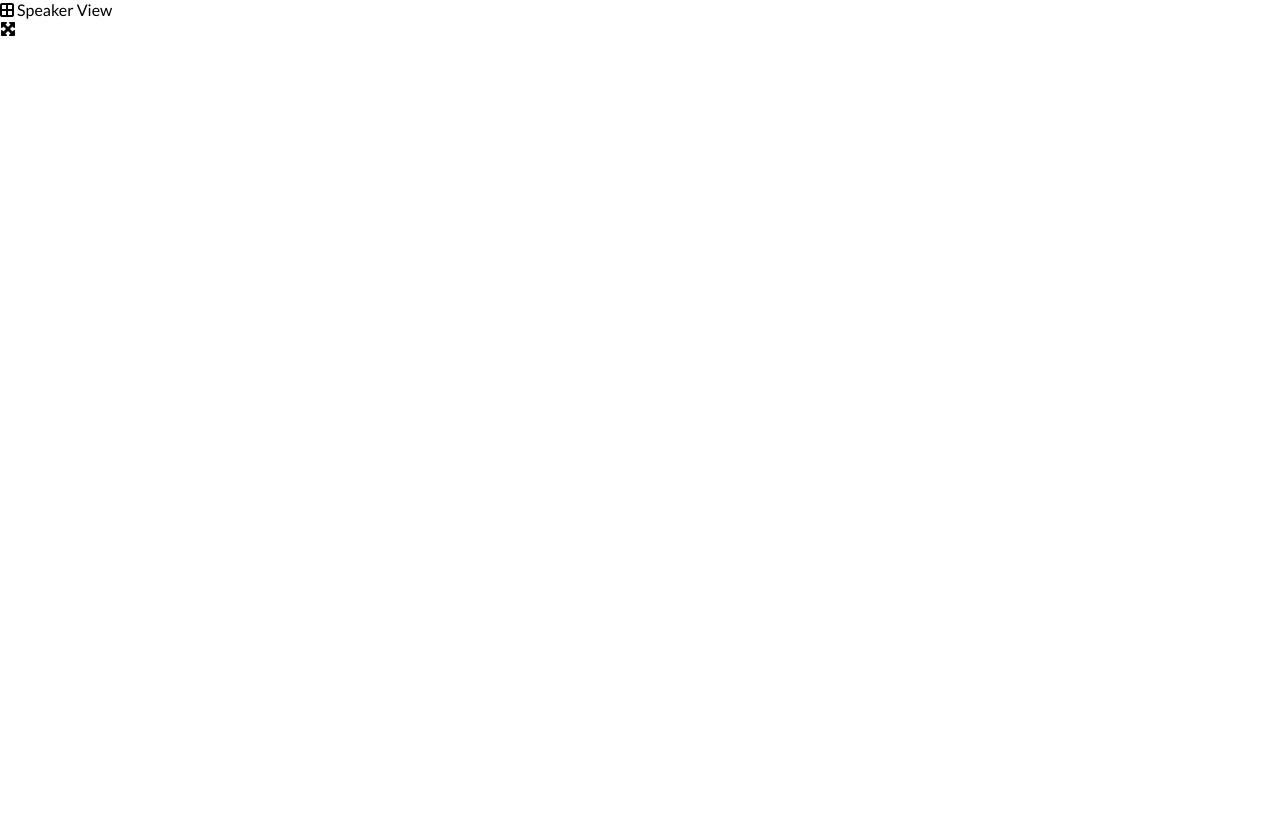
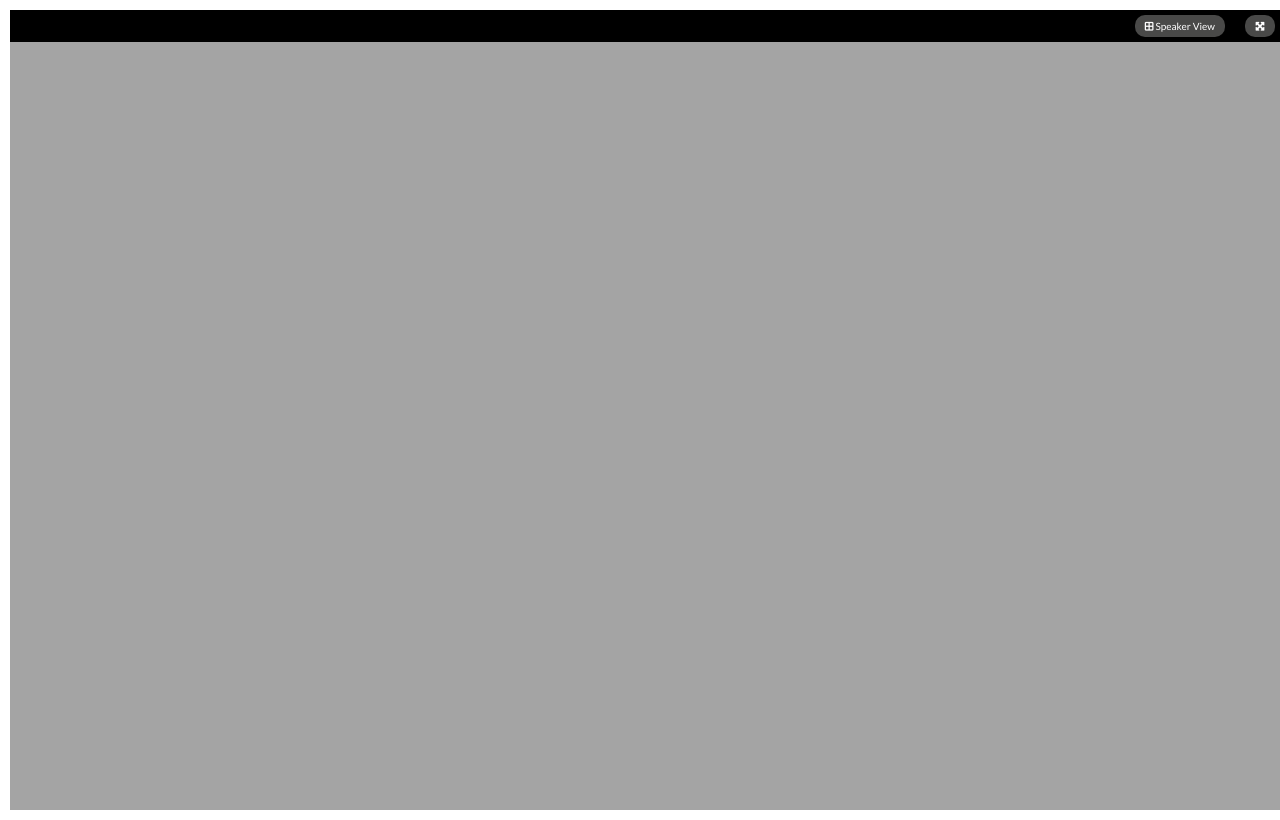
Before and after one commit to SimoneMenichetti/html-css-zoom, a plain HTML site: page index.html in a window 1280 px wide. Drawn offline with Linux system fonts and the light colour scheme.

Commit message:
flex css speaker and maximize icon

```diff
--- a/style.css
+++ b/style.css
@@ -4,3 +4,46 @@
     box-sizing: border-box;
     font-family: "Lato", sans-serif;
 }
+
+/* wrap container rules */
+
+#wrap{
+    width: 100%;
+    height: 100vh;
+    margin: 10px ;
+    position: relative;
+    /* debug */
+    background-color: rgba(0, 0, 0, 0.357);
+
+}
+/* container img and scroll */
+
+.flex{
+    display: flex;
+    justify-content: flex-end;
+    gap: 20px;
+    margin-right: 10px;
+    padding: 5px;
+    background-color: black;
+    color: white;
+
+}
+.flex > .speaker,
+.flex > .maximize{
+    background-color: #494948;
+    padding: 5px 10px;
+    border-radius: 10px;
+    font-size: 10px;
+}
+/* .flex, .speaker, .maximize{
+    line-height: 20px;
+    color: white;
+    cursor: pointer;
+
+}
+
+.speaker,i .maximize,i{
+  border-radius: 30px;
+  padding: 10px;
+  background-color: grey;
+} */
```
